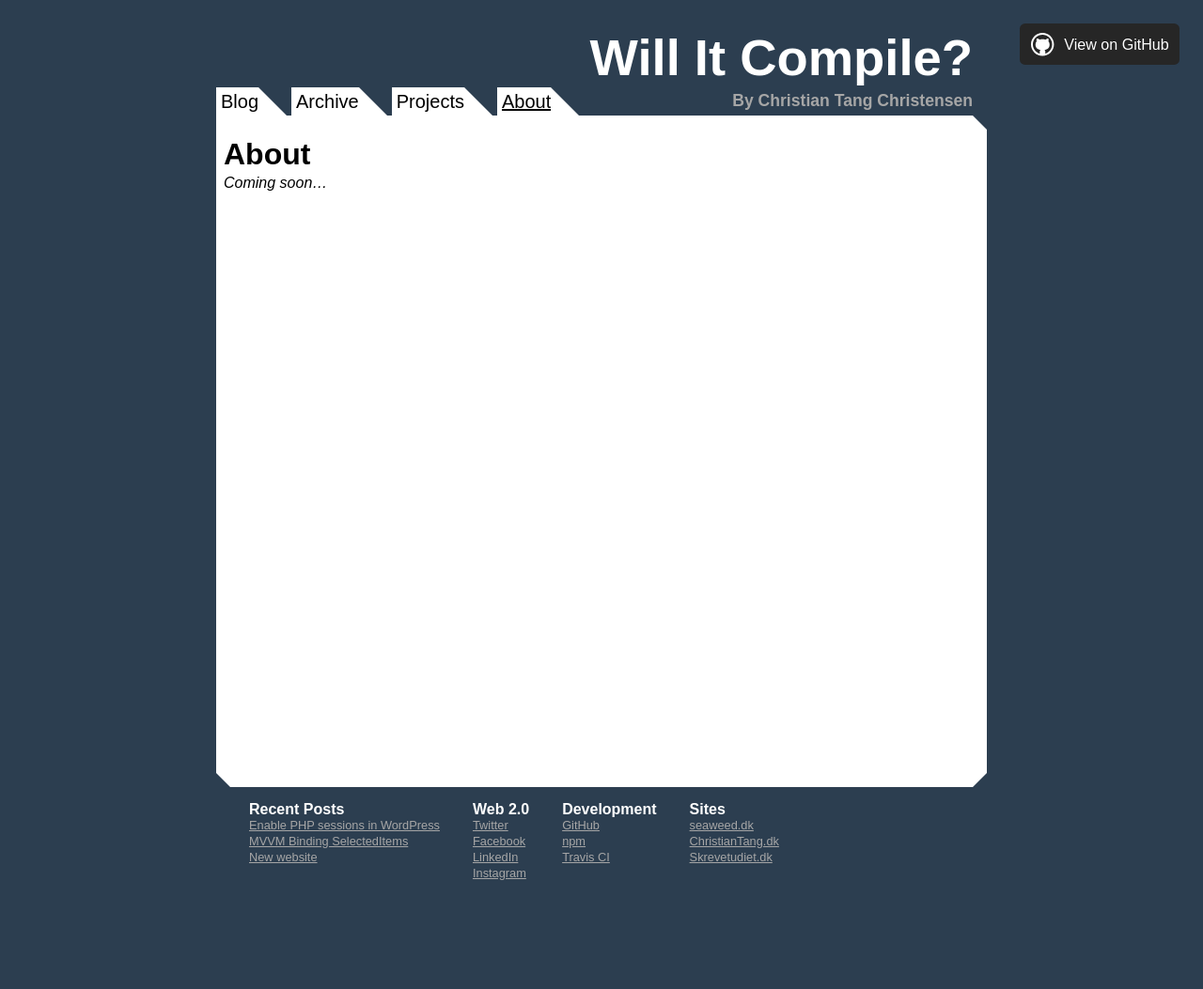
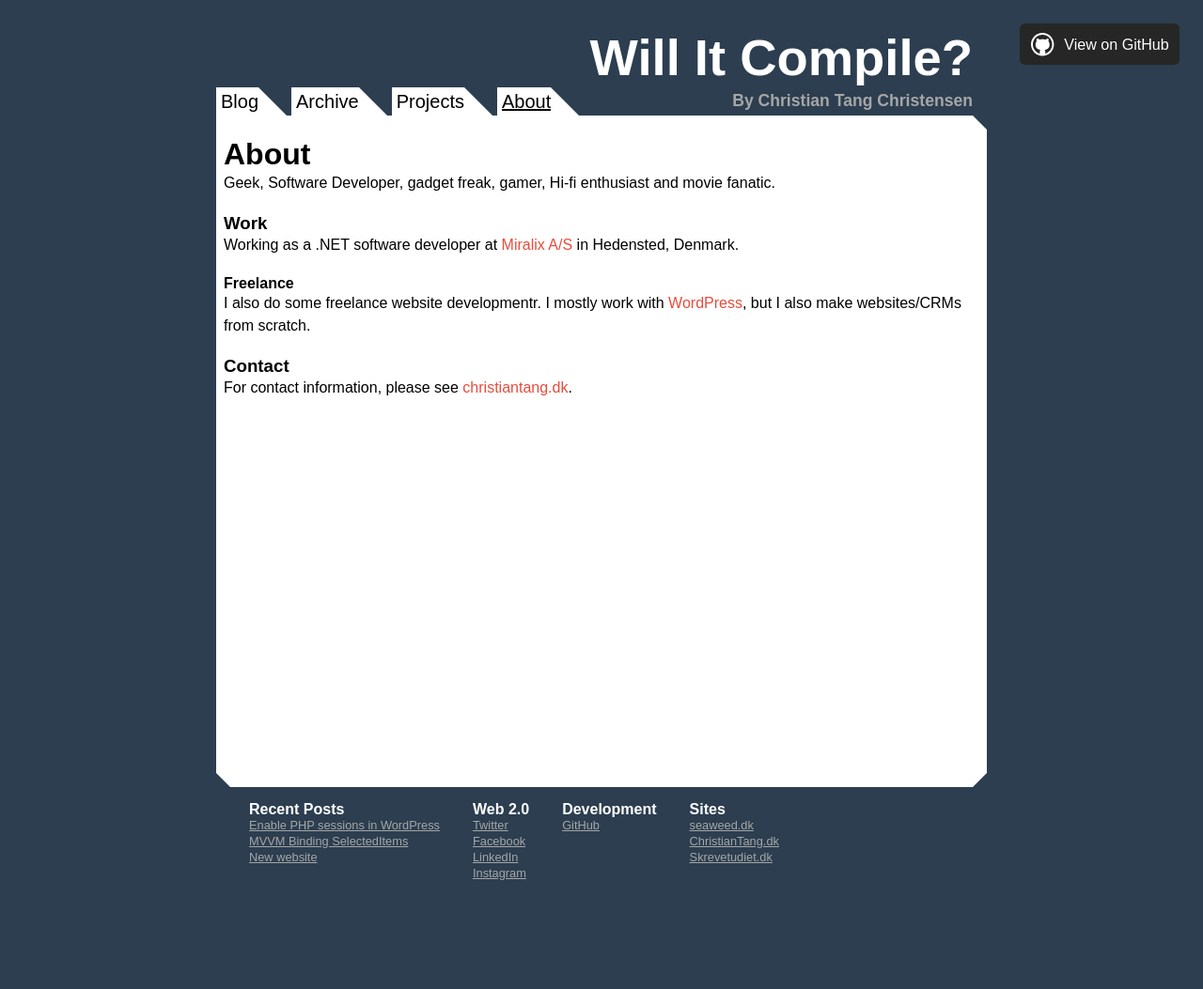
Before and after one commit to TangChr/implied.dk, a Jekyll site: the page built from about.md, in a window 1280 px wide. Shown: the whole page at 94% size. Built offline with Jekyll 4.4.1, drawn with Linux system fonts in a browser that asks for light colours.

Commit message:
Added content to about.md
Minor changes to design

```diff
--- a/_data/dev_sites.yml
+++ b/_data/dev_sites.yml
@@ -1,8 +1,2 @@
 - title:   GitHub
   url:     https://github.com/TangChr
-
-- title:   npm
-  url:     https://www.npmjs.com/~tangchr
-
-- title:   Travis CI
-  url:     https://travis-ci.org/TangChr
--- a/_includes/head.html
+++ b/_includes/head.html
@@ -4,7 +4,7 @@
     <meta http-equiv="content-type" content="text/html; charset=utf-8" />
     <meta name="author" content="{{ site.author.name }}" />
 	<meta name="generator" content="{{ site.generator }}" />
-    <title>{% if page.title %}{{ page.title | append: ' | ' }}{% endif %}{{ site.title }}</title>
+    <title>{% if page.title %}{{ page.title | append: ' | ' }}{% endif %}{{ site.title }}{% if site.environment == 'development' or site.url == 'http://localhost:4000' %} (Dev. Mode){% endif %}</title>
     <link rel="stylesheet" href="{{ site.url | append: site.baseurl }}assets/css/style.css"/>
 	<link rel="alternate" type="application/rss+xml" title="{{ site.title }} | Feed" href="{{ site.url | append: site.baseurl }}feed.xml" />
 </head>
--- a/about.md
+++ b/about.md
@@ -2,4 +2,13 @@
 title: About
 layout: page
 ---
-_Coming soon..._
+Geek, Software Developer, gadget freak, gamer, Hi-fi enthusiast and movie fanatic.
+
+### Work
+Working as a .NET software developer at [Miralix A/S](http://miralix.com) in Hedensted, Denmark.
+
+#### Freelance
+I also do some freelance website developmentr. I mostly work with [WordPress](http://wordpress.org), but I also make websites/CRMs from scratch.
+
+### Contact
+For contact information, please see [christiantang.dk](http://christiantang.dk/contact.html).
```
